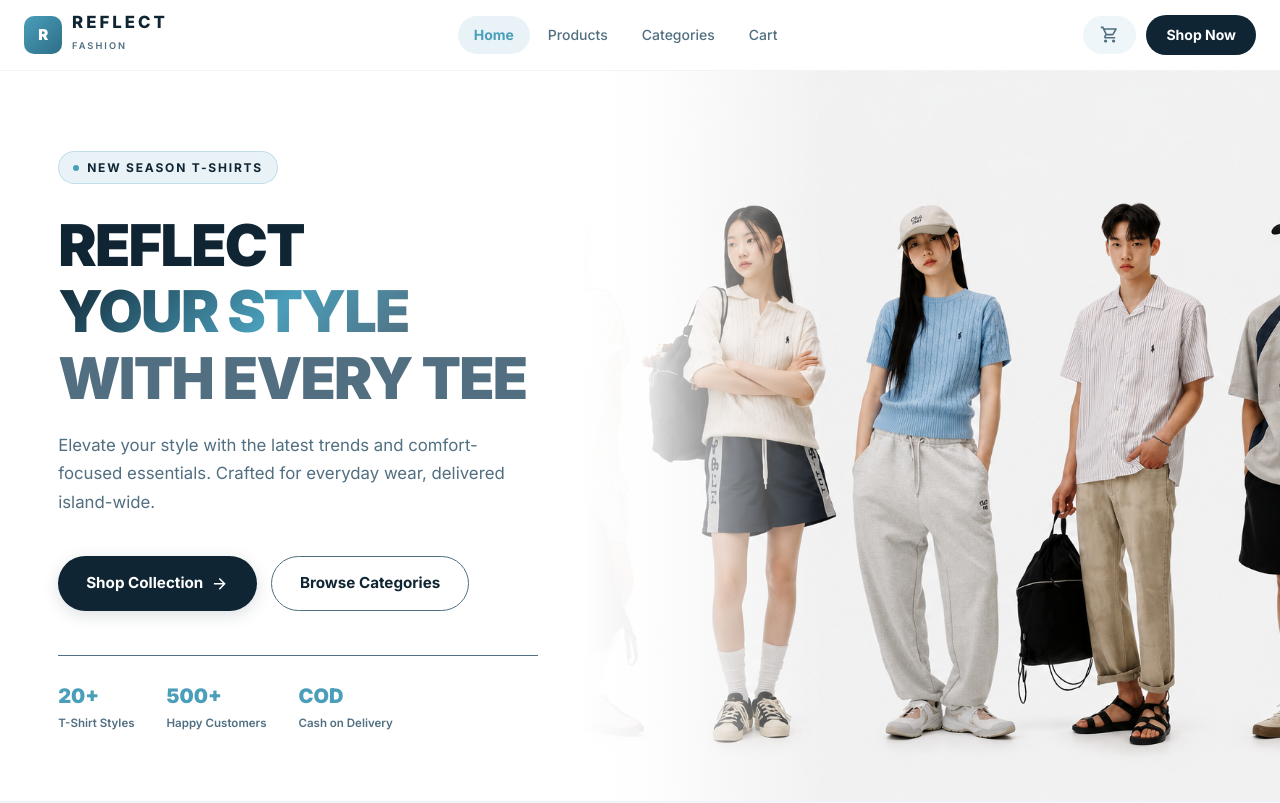
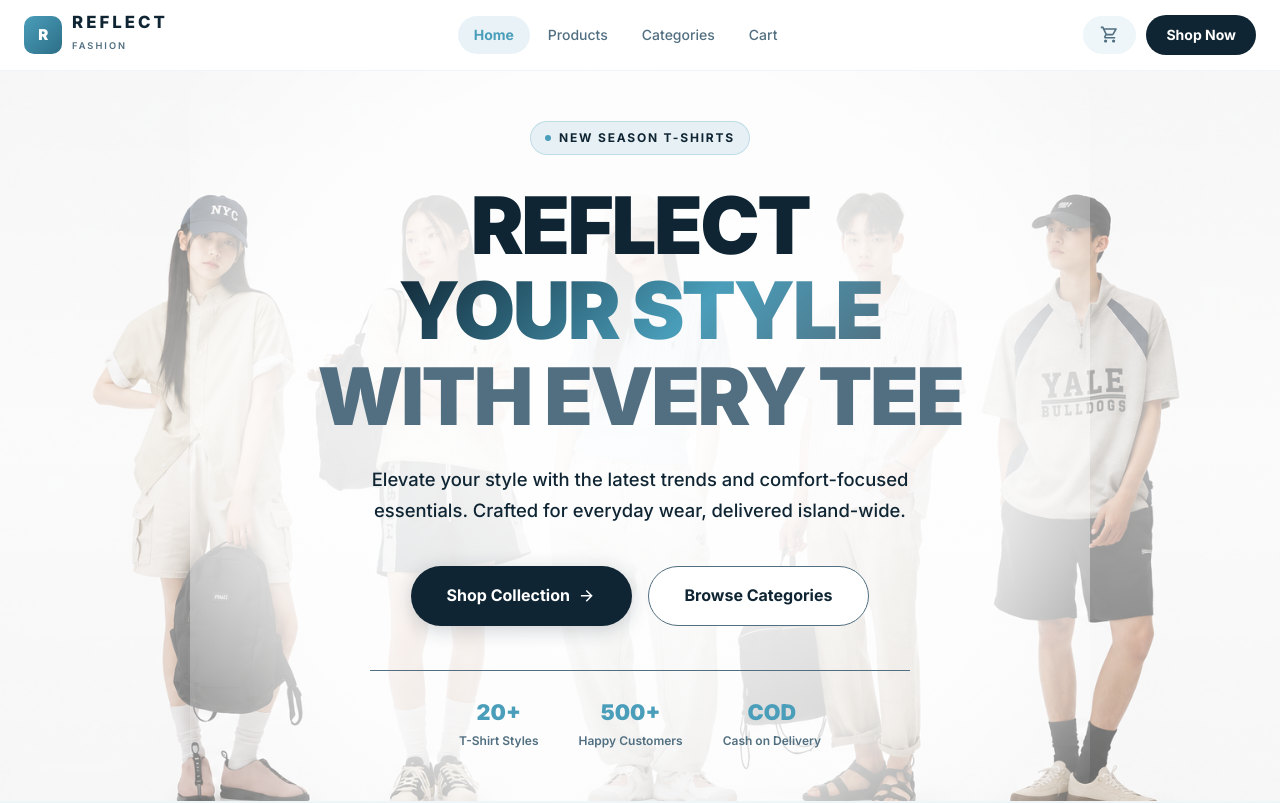
Before and after one commit to tharanijayathura/Reflect, a Next.js app: page / in a window 1280 px wide. Shown: the top 803 px of the page. Built offline with nearby package versions, Linux system fonts and the light colour scheme.

Commit message:
Update Hero to use high-resolution image.png with big centered text layout

```diff
--- a/components/home/Hero.tsx
+++ b/components/home/Hero.tsx
@@ -7,32 +7,56 @@ export default function Hero() {
     <section style={{
       position: 'relative',
       background: '#ffffff',
-      minHeight: '620px',
+      minHeight: '680px',
       height: 'calc(100vh - 70px)',
       display: 'flex',
       alignItems: 'center',
+      justifyContent: 'center',
       overflow: 'hidden',
     }} className="hero-section">
 
-      {/* Grid container splitting text and image columns */}
+      {/* Background Image Container - Full screen size */}
       <div style={{
-        display: 'grid',
-        gridTemplateColumns: '1fr 1.2fr',
+        position: 'absolute',
+        inset: 0,
         width: '100%',
         height: '100%',
-        alignItems: 'stretch',
-      }} className="hero-container">
+        zIndex: 1,
+      }}>
+        <Image
+          src="/images/image.png"
+          alt="Reflect Fashion Collection"
+          fill
+          style={{
+            objectFit: 'cover',
+            objectPosition: 'center 25%',
+          }}
+          priority
+        />
+        {/* Soft gradient wash to ensure high text contrast while keeping models visible */}
+        <div style={{
+          position: 'absolute',
+          inset: 0,
+          background: 'linear-gradient(to bottom, rgba(255, 255, 255, 0.4) 0%, rgba(255, 255, 255, 0.7) 50%, rgba(255, 255, 255, 0.4) 100%)',
+          zIndex: 2,
+        }} />
+      </div>
 
-        {/* Left Column: Text content on a solid white background for maximum legibility */}
+      {/* Spotlight container: Soft white radial spotlight behind the text */}
       <div style={{
+        position: 'relative',
+        zIndex: 3,
+        maxWidth: '900px',
+        margin: '0 auto',
+        padding: '60px 24px',
         display: 'flex',
         flexDirection: 'column',
-          justifyContent: 'center',
-          padding: '80px 40px 80px 10%',
-          zIndex: 2,
-          position: 'relative',
-          background: '#ffffff',
-        }} className="hero-left-col">
+        alignItems: 'center',
+        textAlign: 'center',
+        width: '100%',
+        background: 'radial-gradient(circle, rgba(255,255,255,0.92) 0%, rgba(255,255,255,0.7) 65%, rgba(255,255,255,0) 100%)',
+        borderRadius: '40px',
+      }} className="hero-content-center">
 
         {/* Eyebrow */}
         <div style={{
@@ -58,14 +82,15 @@ export default function Hero() {
           </span>
         </div>
 
-          {/* Headline */}
+        {/* Big Centered Headline */}
         <h1 style={{
-            fontSize: 'clamp(2.4rem, 4.5vw, 3.8rem)',
+          fontSize: 'clamp(2.8rem, 6.2vw, 5.2rem)',
           fontWeight: '900',
-            lineHeight: '1.15',
+          lineHeight: '1.08',
           letterSpacing: '-0.03em',
           color: 'var(--text-primary)',
-            marginBottom: '20px',
+          marginBottom: '24px',
+          textTransform: 'uppercase',
         }}>
           REFLECT
           <br />
@@ -81,30 +106,31 @@ export default function Hero() {
 
         {/* Description */}
         <p style={{
-            fontSize: '1.05rem',
+          fontSize: '1.15rem',
           lineHeight: '1.7',
-            color: 'var(--text-secondary)',
-            maxWidth: '460px',
+          color: 'var(--text-primary)',
+          maxWidth: '560px',
           marginBottom: '40px',
+          fontWeight: '500',
         }}>
           Elevate your style with the latest trends and comfort-focused essentials. Crafted for everyday wear, delivered island-wide.
         </p>
 
-          {/* CTAs */}
-          <div style={{ display: 'flex', gap: '14px', flexWrap: 'wrap', marginBottom: '44px' }}>
+        {/* Centered CTAs */}
+        <div style={{ display: 'flex', gap: '16px', justifyContent: 'center', flexWrap: 'wrap', marginBottom: '44px', width: '100%' }}>
           <Link href="/products" style={{
             display: 'inline-flex',
             alignItems: 'center',
             gap: '8px',
-              padding: '14px 28px',
+            padding: '16px 36px',
             borderRadius: '100px',
             background: 'var(--navy)',
             color: '#fff',
-              fontSize: '0.95rem',
+            fontSize: '1rem',
             fontWeight: '700',
             textDecoration: 'none',
             transition: 'all 0.25s ease',
-              boxShadow: '0 4px 16px rgba(15,37,51,0.15)',
+            boxShadow: '0 4px 20px rgba(15,37,51,0.2)',
           }} className="hero-btn-primary">
             Shop Collection
             <ArrowForwardIcon style={{ fontSize: '1.1rem' }} />
@@ -113,12 +139,12 @@ export default function Hero() {
             display: 'inline-flex',
             alignItems: 'center',
             gap: '8px',
-              padding: '14px 28px',
+            padding: '16px 36px',
             borderRadius: '100px',
             background: '#fff',
             border: '1.5px solid var(--border-dark)',
             color: 'var(--text-primary)',
-              fontSize: '0.95rem',
+            fontSize: '1rem',
             fontWeight: '700',
             textDecoration: 'none',
             transition: 'all 0.25s ease',
@@ -127,54 +153,27 @@ export default function Hero() {
           </Link>
         </div>
 
-          {/* Stats */}
+        {/* Centered Stats */}
         <div style={{
           display: 'flex',
-            gap: '32px',
+          gap: '40px',
+          justifyContent: 'center',
           paddingTop: '24px',
           borderTop: '1px solid var(--border-dark)',
           flexWrap: 'wrap',
           width: '100%',
-            maxWidth: '480px',
+          maxWidth: '540px',
         }}>
           {[
             { value: '20+', label: 'T-Shirt Styles' },
             { value: '500+', label: 'Happy Customers' },
             { value: 'COD', label: 'Cash on Delivery' },
           ].map(stat => (
-              <div key={stat.label}>
-                <div style={{ fontSize: '1.25rem', fontWeight: '900', color: 'var(--accent)' }}>{stat.value}</div>
-                <div style={{ fontSize: '0.72rem', color: 'var(--text-secondary)', fontWeight: '600', marginTop: '2px' }}>{stat.label}</div>
+            <div key={stat.label} style={{ textAlign: 'center' }}>
+              <div style={{ fontSize: '1.35rem', fontWeight: '900', color: 'var(--accent)' }}>{stat.value}</div>
+              <div style={{ fontSize: '0.75rem', color: 'var(--text-secondary)', fontWeight: '600', marginTop: '2px' }}>{stat.label}</div>
             </div>
           ))}
-          </div>
-
-        </div>
-
-        {/* Right Column: Displays the horizontal bg.png cleanly with blending */}
-        <div style={{
-          position: 'relative',
-          width: '100%',
-          height: '100%',
-          background: '#ffffff',
-        }} className="hero-right-col">
-          <Image
-            src="/images/bg.png"
-            alt="Reflect Fashion Collection"
-            fill
-            style={{
-              objectFit: 'cover',
-              objectPosition: 'center 35%',
-            }}
-            priority
-          />
-          {/* Blend mask overlay to transition white background to image */}
-          <div style={{
-            position: 'absolute',
-            inset: 0,
-            zIndex: 1,
-            pointerEvents: 'none',
-          }} className="hero-blend-mask" />
         </div>
 
       </div>
@@ -183,21 +182,16 @@ export default function Hero() {
         .hero-btn-primary:hover { background: var(--accent) !important; transform: translateY(-2px); }
         .hero-btn-secondary:hover { border-color: var(--accent) !important; color: var(--accent) !important; }
 
-        /* Smooth horizontal fade blending for desktop split screens */
-        @media (min-width: 1025px) {
-          .hero-blend-mask {
-            background: linear-gradient(to right, #ffffff 0%, rgba(255, 255, 255, 0.95) 8%, rgba(255, 255, 255, 0) 35%) !important;
-          }
-        }
-
-        /* Stacks columns vertically on smaller screens and mobile */
-        @media (max-width: 1024px) {
-          .hero-section { height: auto !important; min-height: auto !important; padding: 60px 0 0 !important; }
-          .hero-container { grid-template-columns: 1fr !important; }
-          .hero-left-col { padding: 40px 24px !important; }
-          .hero-right-col { height: 420px !important; }
-          .hero-blend-mask {
-            background: linear-gradient(to bottom, #ffffff 0%, rgba(255, 255, 255, 0.9) 10%, rgba(255, 255, 255, 0) 35%) !important;
+        @media (max-width: 768px) {
+          .hero-section { height: auto !important; min-height: 100vh !important; padding: 100px 0 60px !important; }
+          .hero-content-center {
+            padding: 40px 16px !important;
+            background: rgba(255, 255, 255, 0.9) !important;
+            backdrop-filter: blur(10px) !important;
+            -webkit-backdrop-filter: blur(10px) !important;
+            border-radius: 24px !important;
+            border: 1px solid rgba(255, 255, 255, 0.5) !important;
+            box-shadow: 0 8px 32px rgba(15, 37, 51, 0.08) !important;
           }
         }
       `}</style>
```
Also changed, not shown: public/images/image.png (renamed from public/images/bg.png). Lines whose indentation alone changed are shown as unchanged.
